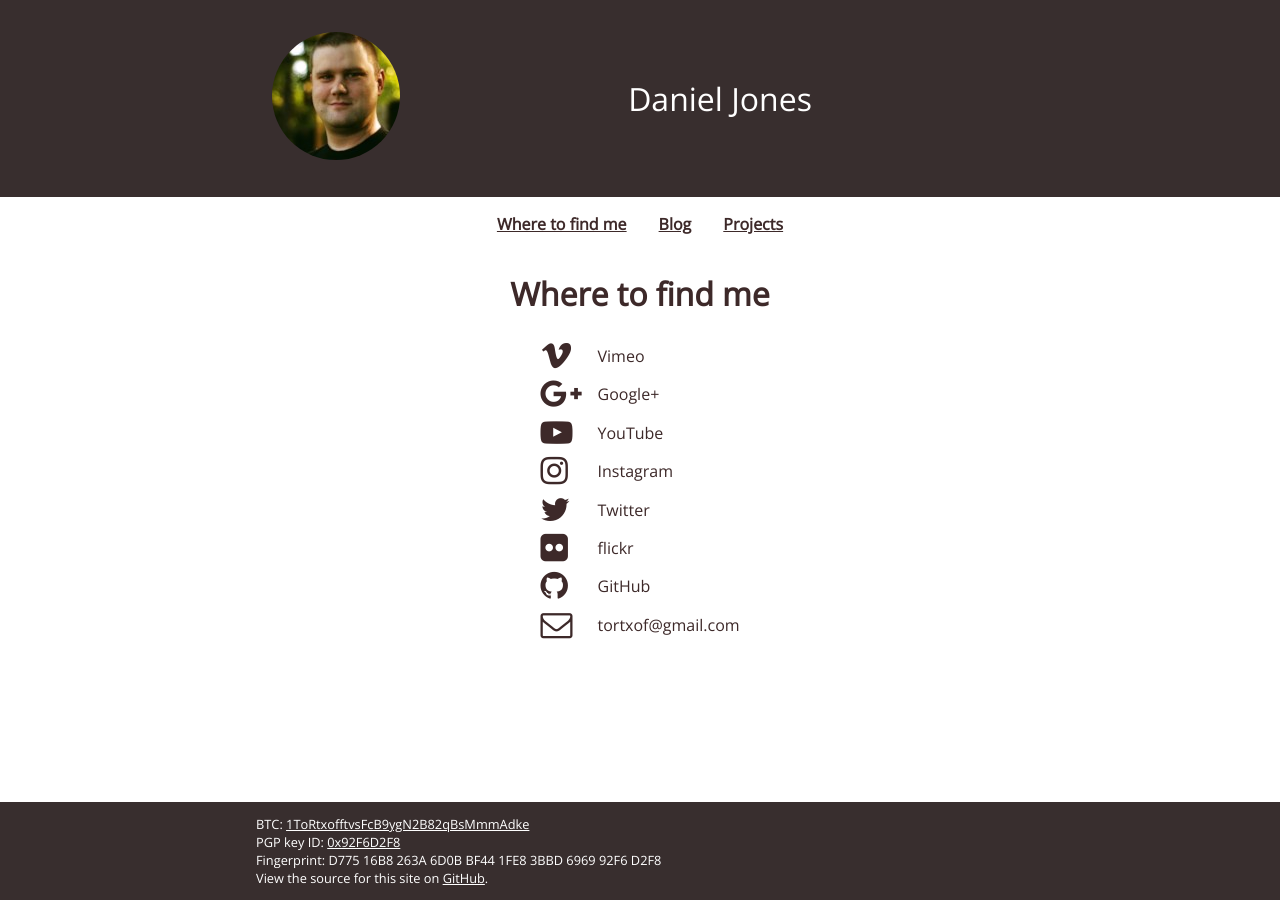
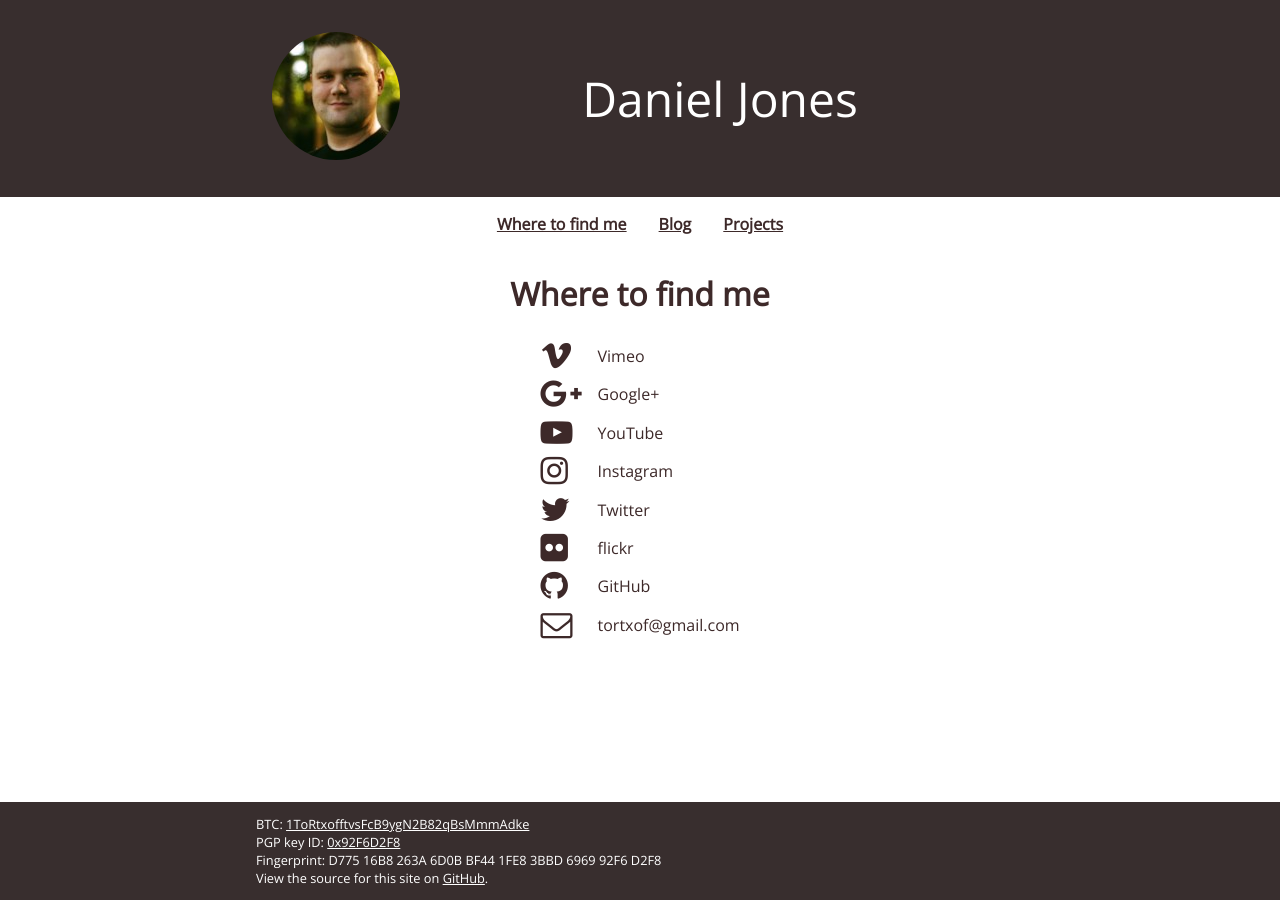
Before and after one commit to tortxof/djones.co-www, a Jekyll site: the page built from index.html, in a window 1280 px wide. Built offline with Jekyll 4.4.1, drawn with Linux system fonts in a browser that asks for light colours; a style sheet for code colours, icons or effects is not loaded.

Commit message:
Add header .name media query

```diff
--- a/_sass/_header.sass
+++ b/_sass/_header.sass
@@ -14,3 +14,6 @@ header
       flex-grow: 1
       text-align: center
       font-size: 2rem
+    @media (min-width: 520px)
+      .name
+        font-size: 3rem
```
